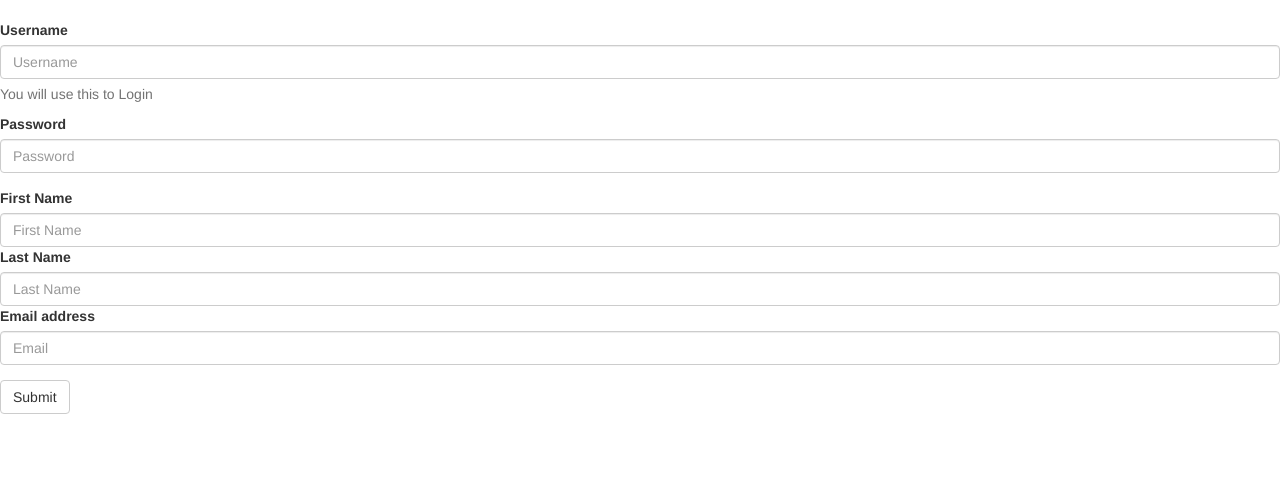
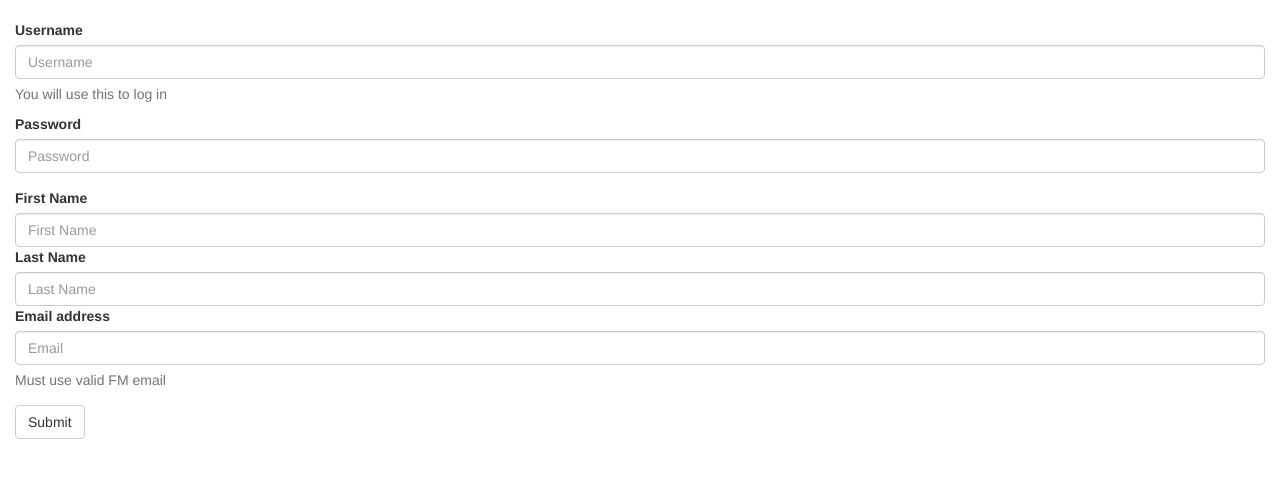
Before and after one commit to Trafire/posystem, a PHP site: the page made by application/views/forms/create_user_view.php in a window 1280 px wide. Shown: the top 478 px of the page. Run offline with PHP 8.4, Linux system fonts and the light colour scheme; the template is opened without the code that fills it, so the values that code supplies are empty; some libraries are stand-ins or nearby versions.

Commit message:
Bug fixes

```diff
--- a/application/views/forms/create_user_view.php
+++ b/application/views/forms/create_user_view.php
@@ -2,7 +2,7 @@
   <div class="form-group">
     <label for="username">Username</label>
     <input id="username" type="text" name="username" value="" class="form-control" placeholder="Username"/>
-    <p class="help-block">You will use this to Login</p>
+    <p class="help-block">You will use this to log in</p>
 
     <label for="password">Password</label>
     <input type="password" id="password" class="form-control" placeholder="Password">
@@ -17,6 +17,7 @@
 
     <label for="email">Email address</label>
     <input type="email" name="email" class="form-control" id="email" placeholder="Email">
+    <p class="help-block">Must use valid FM email</p>
   </div>
   <button type="submit" class="btn btn-default">Submit</button>
 </form>
--- a/application/views/header.php
+++ b/application/views/header.php
@@ -13,4 +13,5 @@
 
 </head>
 <body>
+<div class="container-fluid">
 <h1><?=$title?></h1>
```
